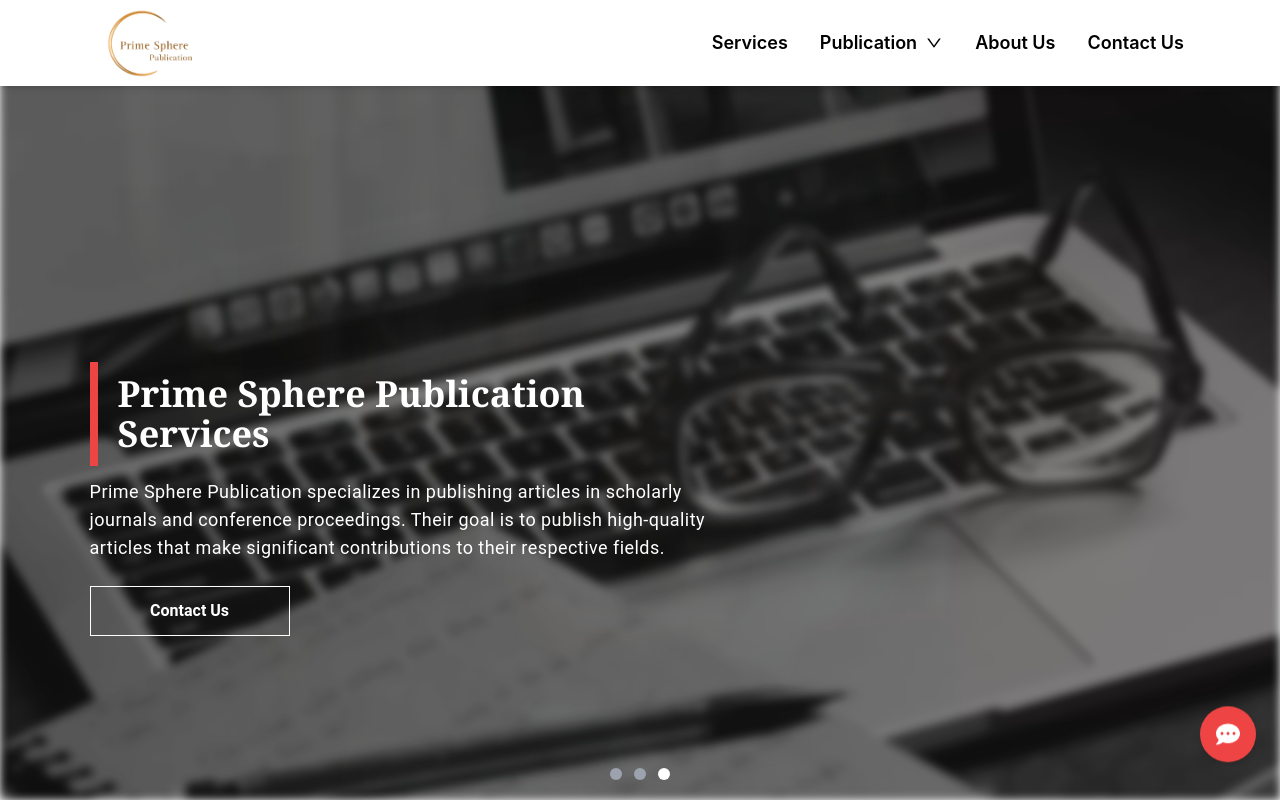
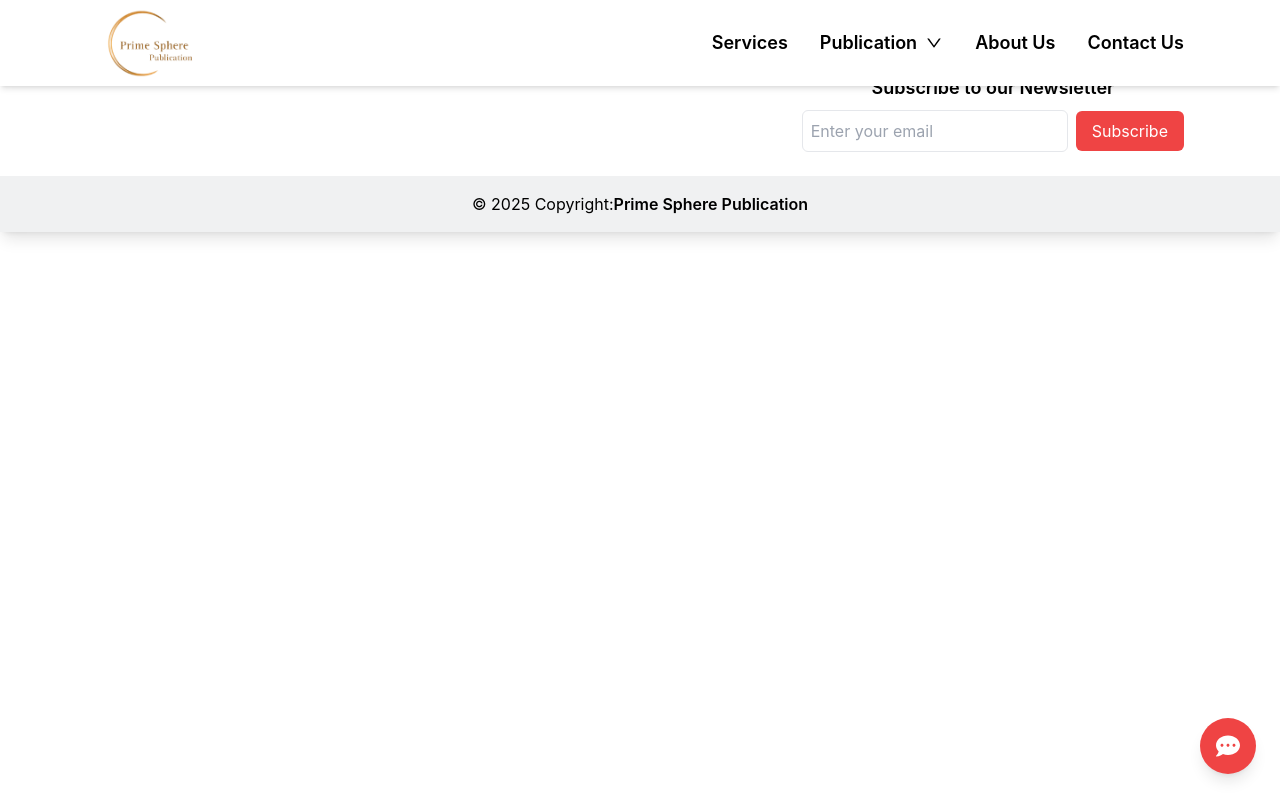
Before and after one commit to rohanh007/primespherepublication, a React (Create React App) app: page / in a window 1280 px wide. Shown: the top 801 px of the page. Built offline with nearby package versions, Linux system fonts and the light colour scheme.

Commit message:
update home page path

```diff
--- a/src/App.js
+++ b/src/App.js
@@ -26,7 +26,7 @@
           <Scrolltop />
           <Navbar />
           <Routes>
-            <Route path="/" element={<Home />} />
+            <Route path="/primespherepublication" element={<Home />} />
             <Route path="/services" element={<ServicesPage />} />
             <Route path="/aboutus" element={<Aboutus />} />
             <Route path="/corporate-social-responsibility" element={<CorpSocialResp />} />
--- a/src/Components/Navbar/Navbar.jsx
+++ b/src/Components/Navbar/Navbar.jsx
@@ -52,7 +52,7 @@
         <div className="w-full flex flex-col fixed top-0 z-50">
             {/* Navbar Header */}
             <div className="flex justify-between items-center py-2 px-5 md:px-24 bg-white shadow-md">
-                <Link to="/">
+                <Link to="/primespherepublication">
                     <img
                         src="/primespherepublication/primesphere_original.png"
                         alt="Primesphere Publication"
```
